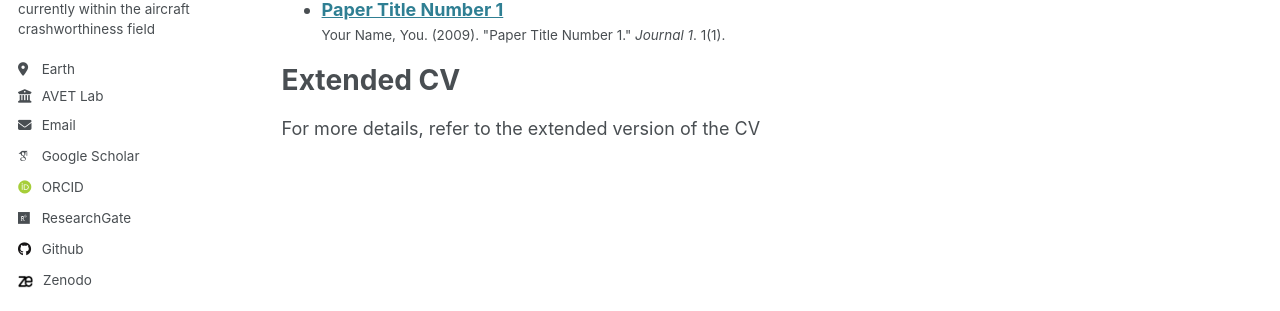
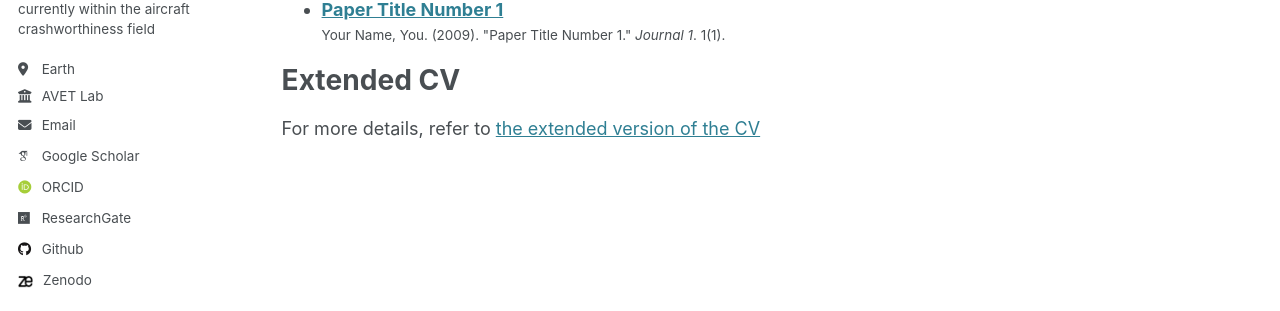
Before and after one commit to drko-curius/drko-curius.github.io, a Jekyll site: the page built from _pages/cv.md, in a window 1280 px wide and 900 px high, scrolled down 2044 px. Shown: the part 344-655 px from the top of the window. Built offline with Jekyll 4.4.1, drawn with Linux system fonts in a browser that asks for light colours; some web fonts are replaced; part of the change alters nothing that is shown.

Commit message:
Update cv.md

```diff
--- a/_pages/cv.md
+++ b/_pages/cv.md
@@ -83,4 +83,4 @@ Publications
 
 Extended CV
 ======
-For more details, refer to the extended version of the CV
+For more details, refer to [the extended version of the CV](files/KO_CV_Extended.pdf)
```
